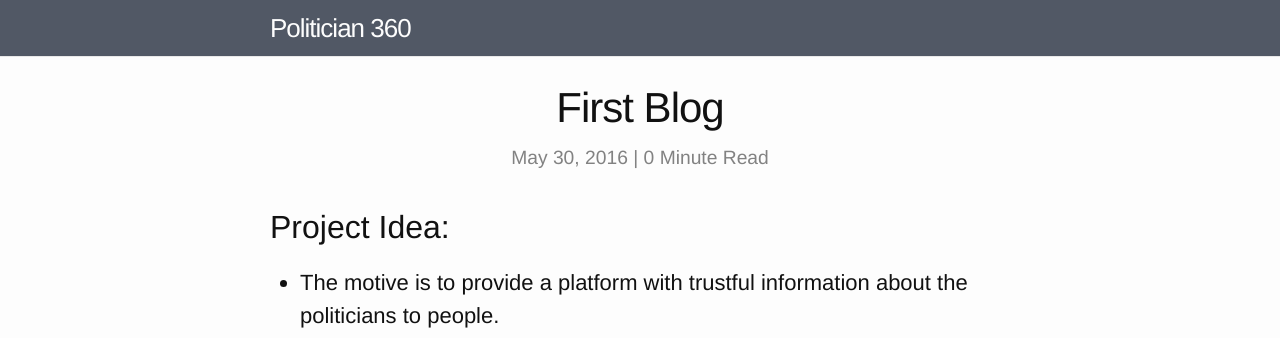
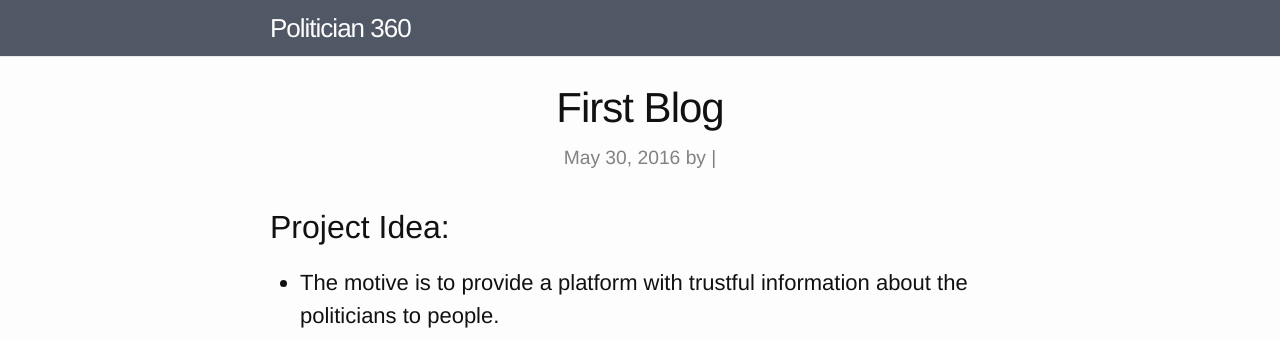
Before and after one commit to icanfreaku/politician_blog, a Jekyll site: the page built from _posts/2016-05-30-first-blog.markdown, in a window 1280 px wide. Shown: the top 338 px of the page. Built offline with Jekyll 4.4.1, drawn with Linux system fonts in a browser that asks for light colours.

Commit message:
author name

```diff
--- a/_layouts/post.html
+++ b/_layouts/post.html
@@ -8,15 +8,15 @@
        <time datetime="{{ page.date | date_to_xmlschema }}" itemprop="datePublished">
           {{ page.date | date: "%b %-d, %Y" }}
        </time>
-       {% if page.author %} •
+       {% if post.author %} •
           <span itemprop="author" itemscope itemtype="http://schema.org/Person">
-            <span itemprop="name">{{ page.author }}</span>
+            <span itemprop="name">{{ post.author }}</span>
           </span>
        {% endif %}
+	   by
         | <span class="time">
-            {{ page.content | number_of_words | divided_by:180 }}
+            {{ post.author }}
           </span>
-           Minute Read
     </p>
   </header>
   <div class="post-content" itemprop="articleBody">
--- a/_posts/2016-05-30-first-blog.markdown
+++ b/_posts/2016-05-30-first-blog.markdown
@@ -2,7 +2,7 @@
 layout: post
 title: First Blog
 categories: blog
-post_author: Geoff Blair
+post_author: Sohaib Ahmad
 ---
 
 ## Project Idea:
```
